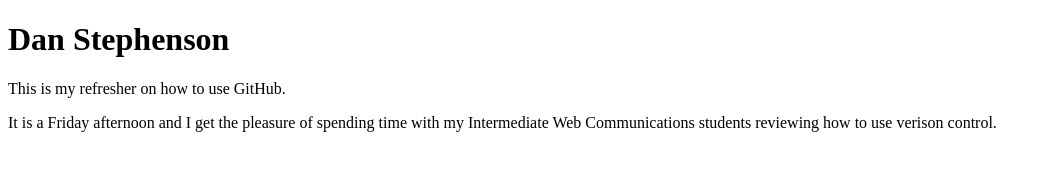
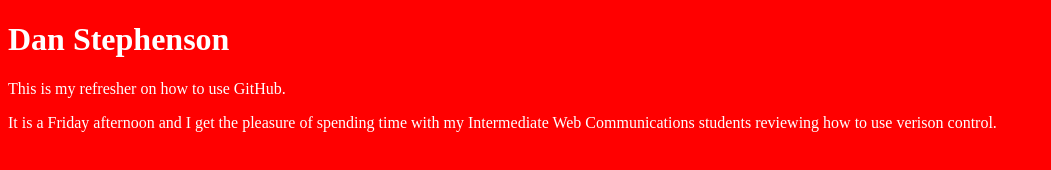
Before and after one commit to DanStephenson/intermediate_web_first_repo, a plain HTML site: page index.html in a window 1280 px wide. Shown: the whole page, without its empty margins (0-1051 px from the left). Drawn offline with Linux system fonts and the light colour scheme.

Commit message:
Applied initial styles to website
+ stylesheet with background and text color

```diff
--- a/index.html
+++ b/index.html
@@ -4,7 +4,7 @@
     <title>Intro to Git</title>
     <meta charset="UTF-8">
     <meta name="viewport" content="width=device-width, initial-scale=1.0">
-    <link rel="stylesheet" href="style.css">
+    <link rel="stylesheet" href="styles.css">
   </head>
   <body>
         <h1>Dan Stephenson</h1>
--- /dev/null
+++ b/styles.css
@@ -0,0 +1,4 @@
+body{
+    background-color:red;
+    color:white;
+}
```
